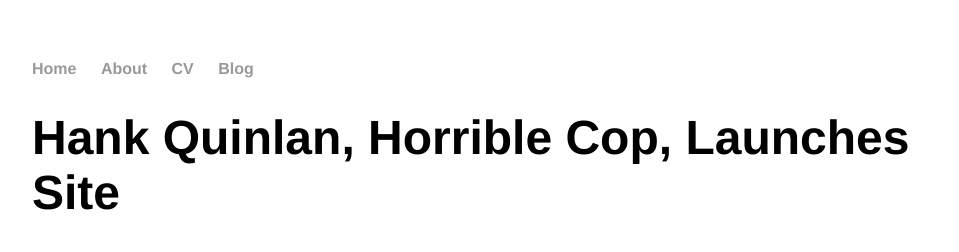
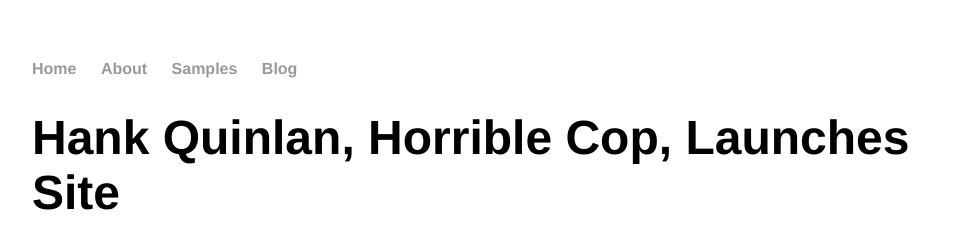
Before and after one commit to Breezytealy/astronomnomy.github.io, a Jekyll site: the page built from _posts/2014-04-30-hank-quinlan-site-launched.md, in a window 1280 px wide. Shown: the top 252 px of the page, without its empty margins (160-1119 px from the left). Built offline with Jekyll 4.4.1, drawn with Linux system fonts in a browser that asks for light colours.

Commit message:
Added samples page

```diff
--- a/_layouts/default.html
+++ b/_layouts/default.html
@@ -10,7 +10,7 @@
 	    		<ul>
 	        		<li><a href="/">Home</a></li>
 		        	<li><a href="/about">About</a></li>
-	        		<li><a href="/cv">CV</a></li>
+	        		<li><a href="/samples">Samples</a></li>
 	        		<li><a href="/blog">Blog</a></li>
 	    		</ul>
 			</nav>
```
